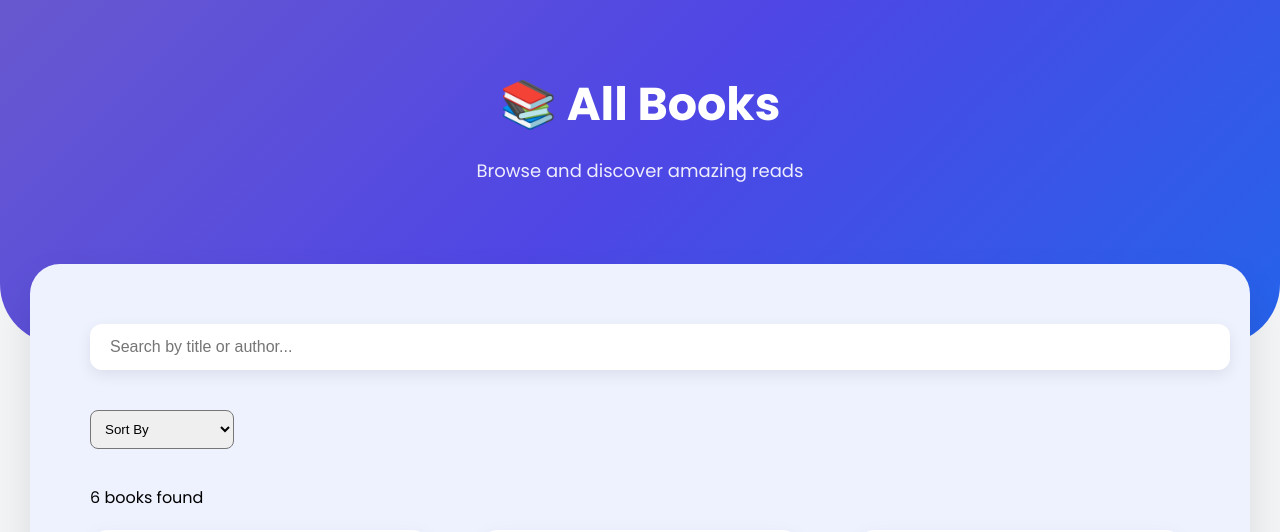
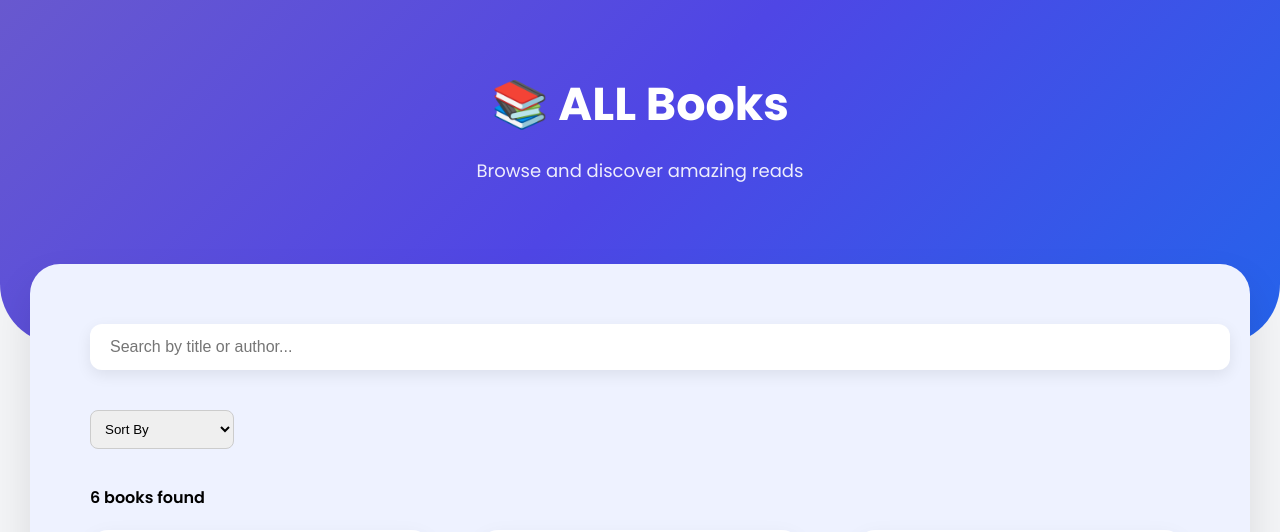
Before and after one commit to Sheetal07Jun/online-library-react, a React (Vite) app: page /browse in a window 1280 px wide. Shown: the part 132-664 px from the top of the page. Built offline with nearby package versions, Linux system fonts and the light colour scheme.

Commit message:
Imoproved BrowseBooks structure and added descriptive comment

```diff
--- a/src/pages/BrowseBooks.jsx
+++ b/src/pages/BrowseBooks.jsx
@@ -9,7 +9,7 @@ function BrowseBooks() {
     const [search, setSearch] = useState("");
     const [sortOption, setSortOption] = useState("");
 
-    // Step 1: Category filtering (if category exists)
+    /* ---------------- CATEGORY FILTER ---------------- */
     const categoryFiltered = category
         ? books.filter(
             (book) =>
@@ -17,14 +17,14 @@ function BrowseBooks() {
         )
         : books;
 
-    // Step 2: Search filtering
+    /* ---------------- SEARCH FILTER ---------------- */
     const filteredBooks = categoryFiltered.filter(
         (book) =>
             book.title.toLowerCase().includes(search.toLowerCase()) ||
             book.author.toLowerCase().includes(search.toLowerCase())
     );
 
-    // Step 3: Sorting
+    /* ---------------- SORTING ---------------- */
     let sortedBooks = [...filteredBooks];
 
     if (sortOption === "az") {
@@ -40,7 +40,7 @@ function BrowseBooks() {
             {/* HERO SECTION */}
             <div className="hero-section">
                 <h1>
-                    📚 {category ? category.toUpperCase() : "All"} Books
+                    📚 {category ? category.toUpperCase() : "ALL"} Books
                 </h1>
                 <p>Browse and discover amazing reads</p>
             </div>
@@ -48,7 +48,7 @@ function BrowseBooks() {
             {/* CONTENT SECTION */}
             <div className="content-section">
 
-                {/* SEARCH */}
+                {/* SEARCH INPUT */}
                 <input
                     type="text"
                     placeholder="Search by title or author..."
@@ -57,14 +57,15 @@ function BrowseBooks() {
                     onChange={(e) => setSearch(e.target.value)}
                 />
 
-                {/* SORTING DROPDOWN */}
+                {/* SORT DROPDOWN */}
                 <select
                     value={sortOption}
                     onChange={(e) => setSortOption(e.target.value)}
                     style={{
                         marginBottom: "20px",
                         padding: "10px",
-                        borderRadius: "8px"
+                        borderRadius: "8px",
+                        border: "1px solid #ccc"
                     }}
                 >
                     <option value="">Sort By</option>
@@ -73,7 +74,7 @@ function BrowseBooks() {
                 </select>
 
                 {/* RESULT COUNT */}
-                <p style={{ marginBottom: "20px", fontWeight: "500" }}>
+                <p style={{ marginBottom: "20px", fontWeight: "600" }}>
                     {sortedBooks.length} book
                     {sortedBooks.length !== 1 && "s"} found
                 </p>
@@ -93,8 +94,10 @@ function BrowseBooks() {
                                 <h3>{book.title}</h3>
                                 <p>{book.author}</p>
 
-                                {/* STAR RATING UI */}
-                                <p>{"⭐".repeat(book.rating)}</p>
+                                {/* STAR RATING */}
+                                <p style={{ color: "#facc15", margin: "8px 0" }}>
+                                    {"⭐".repeat(book.rating)}
+                                </p>
 
                                 <Link to={`/book/${book.id}`}>
                                     <button className="button">
@@ -107,7 +110,7 @@ function BrowseBooks() {
                     ))}
                 </div>
 
-                {/* NO BOOKS MESSAGE */}
+                {/* NO BOOKS FOUND MESSAGE */}
                 {sortedBooks.length === 0 && (
                     <p style={{ textAlign: "center", marginTop: "30px" }}>
                         No books found.
```
